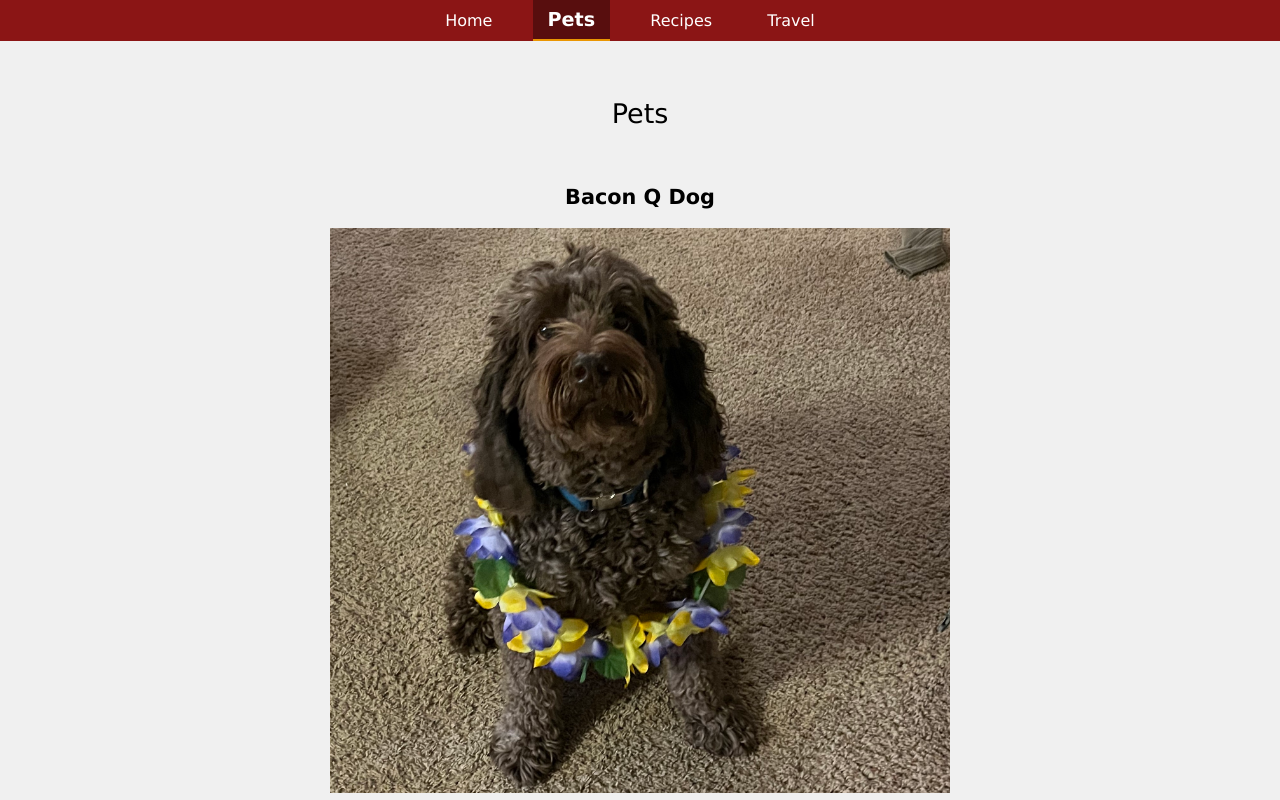
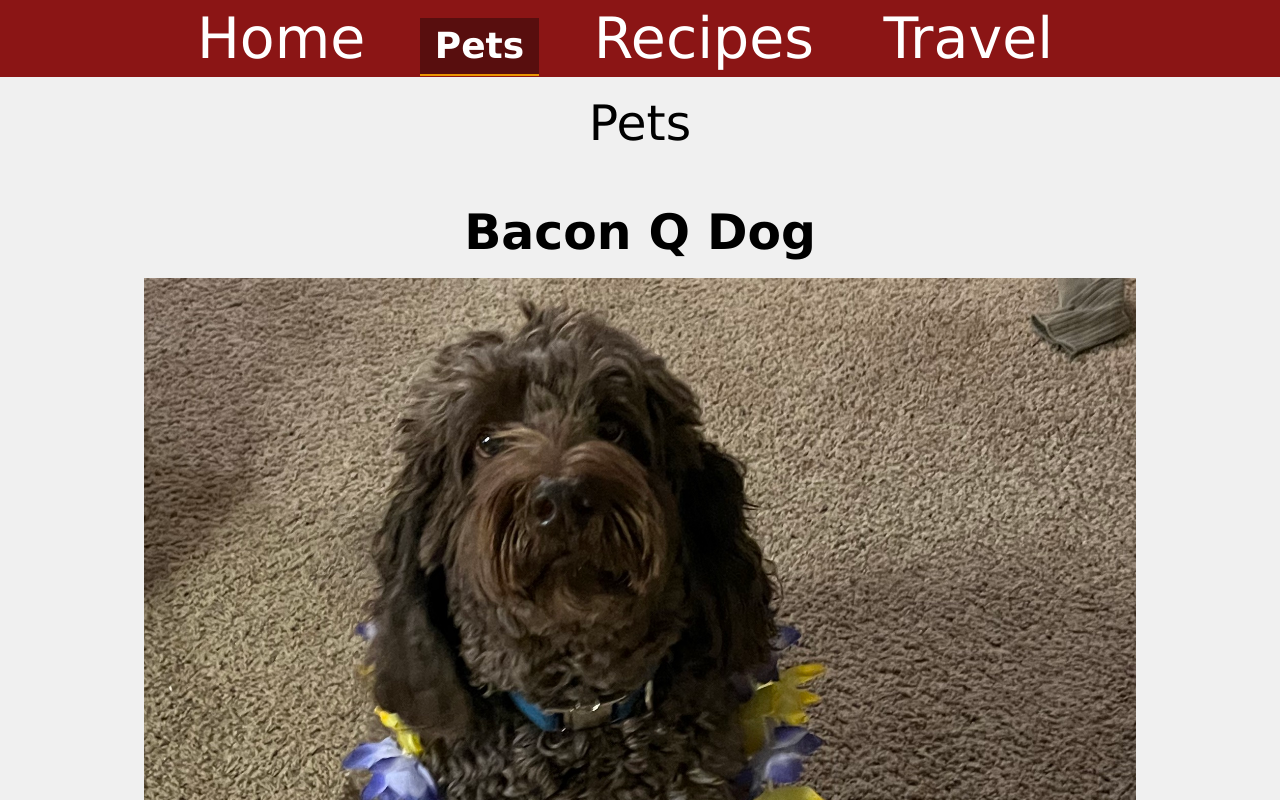
Before and after one commit to ezequielcutin/ccp_complete, a plain HTML site: page pets.html in a window 1280 px wide. Shown: the top 800 px of the page. Drawn offline with Linux system fonts and the light colour scheme.

Commit message:
added desktop view shenanigans

```diff
--- a/css/style.css
+++ b/css/style.css
@@ -205,3 +205,34 @@ h3{
     }
 
 }
+
+/* Desktop view adjustments */
+@media screen and (min-width: 1025px) {
+    body, p {
+        font-size: 30px; /* Slightly larger base font size for desktop */
+    }
+
+    nav ul li {
+        margin-right: 30px; /* Decreased spacing between links because incerased font size */
+    }
+
+    nav ul li a {
+        font-size: 1.9em; /* Increase nav link font size for desktop */
+    }
+
+    .main-grid {
+        grid-template-columns: repeat(4, 1fr); /* Adjust grid to display 3 items per row */
+        gap: 20px; /* Add some space between grid items */
+    }
+
+    h1, h2, h3 {
+        font-size: calc(1.2em + 1vw); /* Adjust font sizes for desktop, making them slightly larger and more responsive */
+    }
+
+    .main-picture {
+        width: 80%; /* Adjust the width of the main picture for a better desktop presentation */
+    }
+
+    /* Optionally, you might want to adjust other elements specifically for desktop,
+       such as increasing padding/margins for larger screens, or modifying header/footer layouts. */
+}
```
